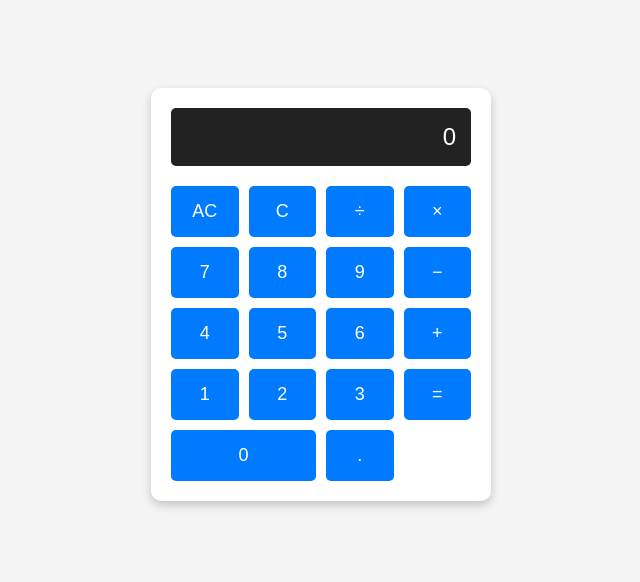
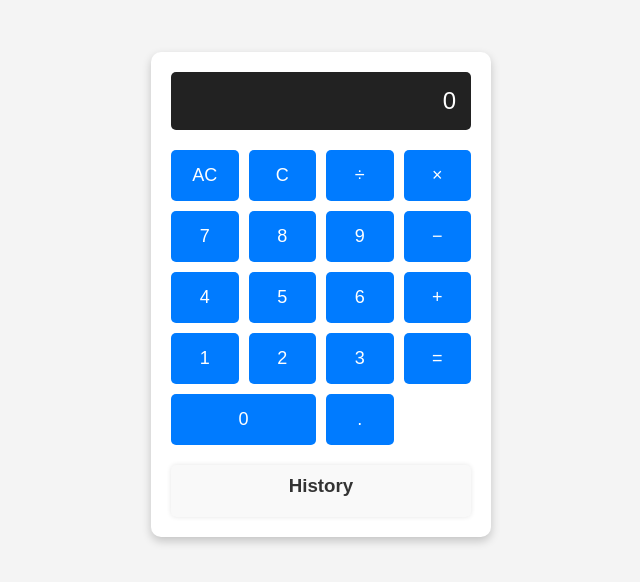
Before and after one commit to Uvlazhnitel/React-Calculator-, a React (Create React App) app: page / in a window 1280 px wide. Shown: the part 106-688 px from the top of the page, without its empty margins (319-959 px from the left). Built offline with nearby package versions, Linux system fonts and the light colour scheme.

Commit message:
Refactor CSS and add history functionality

```diff
--- a/src/App.css
+++ b/src/App.css
@@ -63,3 +63,34 @@ button:active {
 button.zero {
     grid-column: span 2; /* Кнопка "0" занимает две колонки */
 }
+
+.history {
+    margin-top: 20px;
+    background-color: #f9f9f9;
+    padding: 10px;
+    border-radius: 5px;
+    max-height: 200px; /* Ограничиваем высоту */
+    overflow-y: auto; /* Скроллинг, если слишком длинная история */
+    box-shadow: 0 0 5px rgba(0, 0, 0, 0.1);
+}
+
+.history h3 {
+    margin: 0 0 10px 0;
+    color: #333;
+    text-align: center;
+}
+
+.history ul {
+    list-style-type: none;
+    padding: 0;
+    margin: 0;
+}
+
+.history li {
+    margin: 5px 0;
+    padding: 5px;
+    background-color: #fff;
+    border: 1px solid #ddd;
+    border-radius: 3px;
+    box-shadow: 0 0 2px rgba(0, 0, 0, 0.1);
+}
--- a/src/App.js
+++ b/src/App.js
@@ -22,11 +22,10 @@ function App() {
     setResult('')
   };
 
-  const addToHistory = (input,result) => {
-    if(calculate){
-      setHistory(input + '=' + result);
-    }
-  }
+  const addToHistory = (input, result) => {
+    const newEntry = `${input} = ${result}`;
+    setHistory([newEntry, ...history]);
+  };
 
   const calculate = () => {
     try {
@@ -69,9 +68,14 @@ function App() {
             <button onClick={() => handleInput('0')} className="zero">0</button>
             <button onClick={() => handleInput('.')}>.</button>
         </div>
-        <div className='history'>
-          {history}
-        </div>
+        <div className="history">
+        <h3>History</h3>
+        <ul>
+          {history.map((entry, index) => (
+            <li key={index}>{entry}</li>
+          ))}
+        </ul>
+      </div>
     </div>
 );
 }
```
